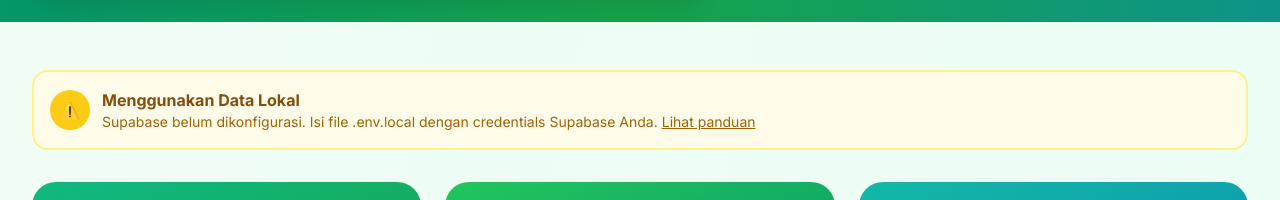
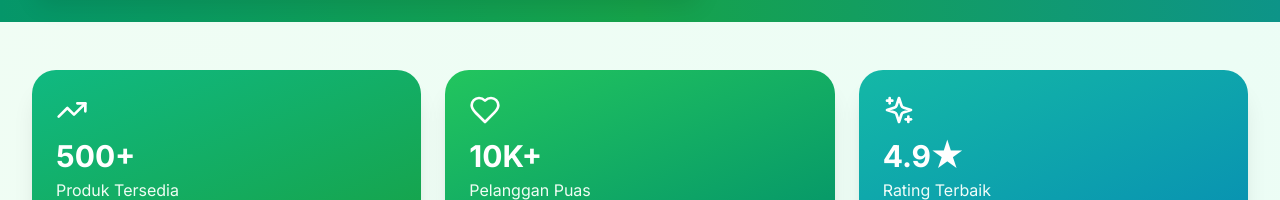
Before and after one commit to sayeednm/App-Malabis, a Next.js app: page / in a window 1280 px wide. Shown: the part 190-390 px from the top of the page. Built offline with nearby package versions, Linux system fonts and the light colour scheme; no server answers; the database is empty.

Commit message:
Hide Supabase status banner - app works with local data by default

```diff
--- a/app/page.tsx
+++ b/app/page.tsx
@@ -161,8 +161,8 @@ export default function Home() {
       </header>
 
       <div className="max-w-7xl mx-auto px-6 lg:px-8 py-12">
-        {/* Supabase Status Banner */}
-        {usingLocalData && (
+        {/* Supabase Status Banner - Hidden by default, uncomment to show */}
+        {/* {usingLocalData && (
           <motion.div
             initial={{ opacity: 0, y: -20 }}
             animate={{ opacity: 1, y: 0 }}
@@ -181,7 +181,7 @@ export default function Home() {
               </div>
             </div>
           </motion.div>
-        )}
+        )} */}
 
         {/* Stats Banner */}
         <motion.div
```
